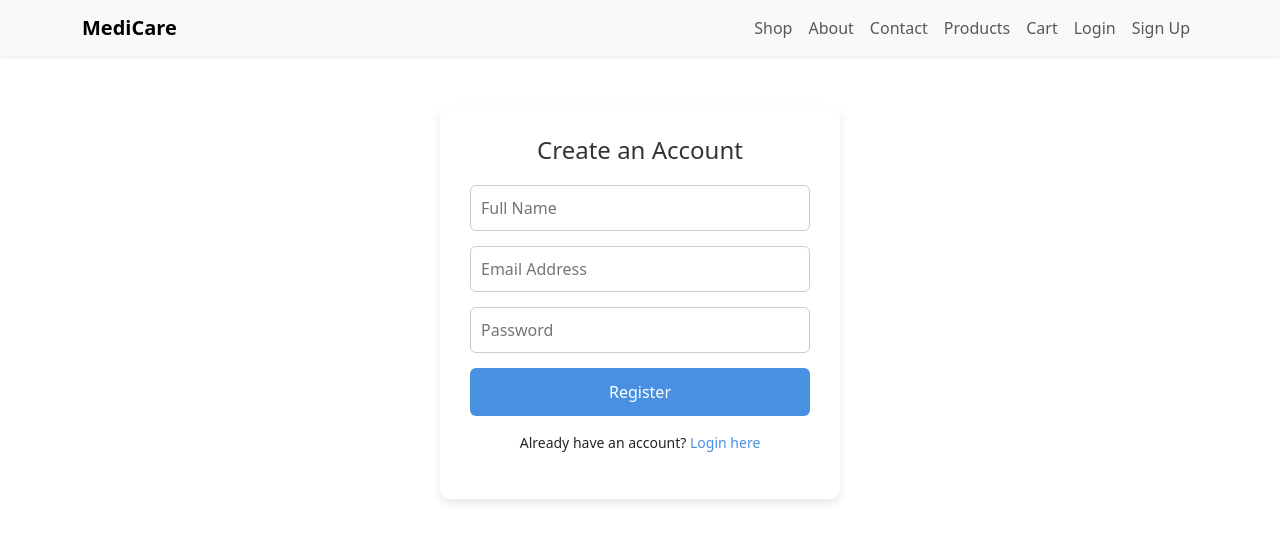
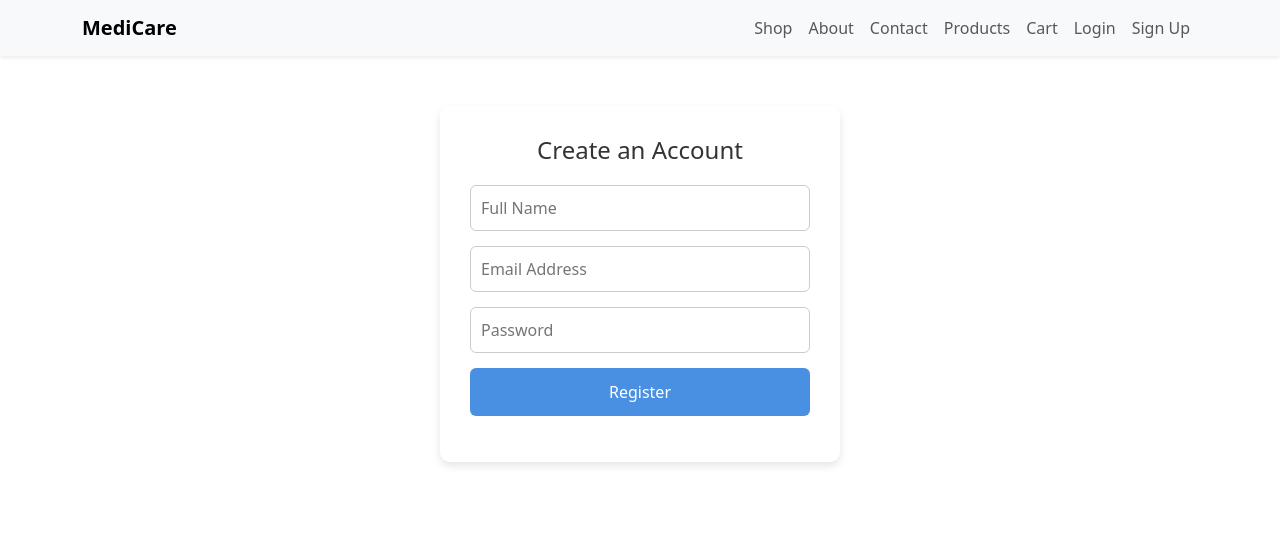
Before and after one commit to ashnichinnusam/pharmacy_frontend, an Angular app: page /register in a window 1280 px wide. Shown: the top 542 px of the page. Built offline with nearby package versions, Linux system fonts and the light colour scheme.

Commit message:
adding edits

```diff
--- a/src/app/register/register.component.html
+++ b/src/app/register/register.component.html
@@ -19,7 +19,5 @@
 
   <p class="message">{{ message }}</p>
 
-  <p class="login-redirect">
-    Already have an account? <a routerLink="/login">Login here</a>
-  </p>
+
 </div>
```
